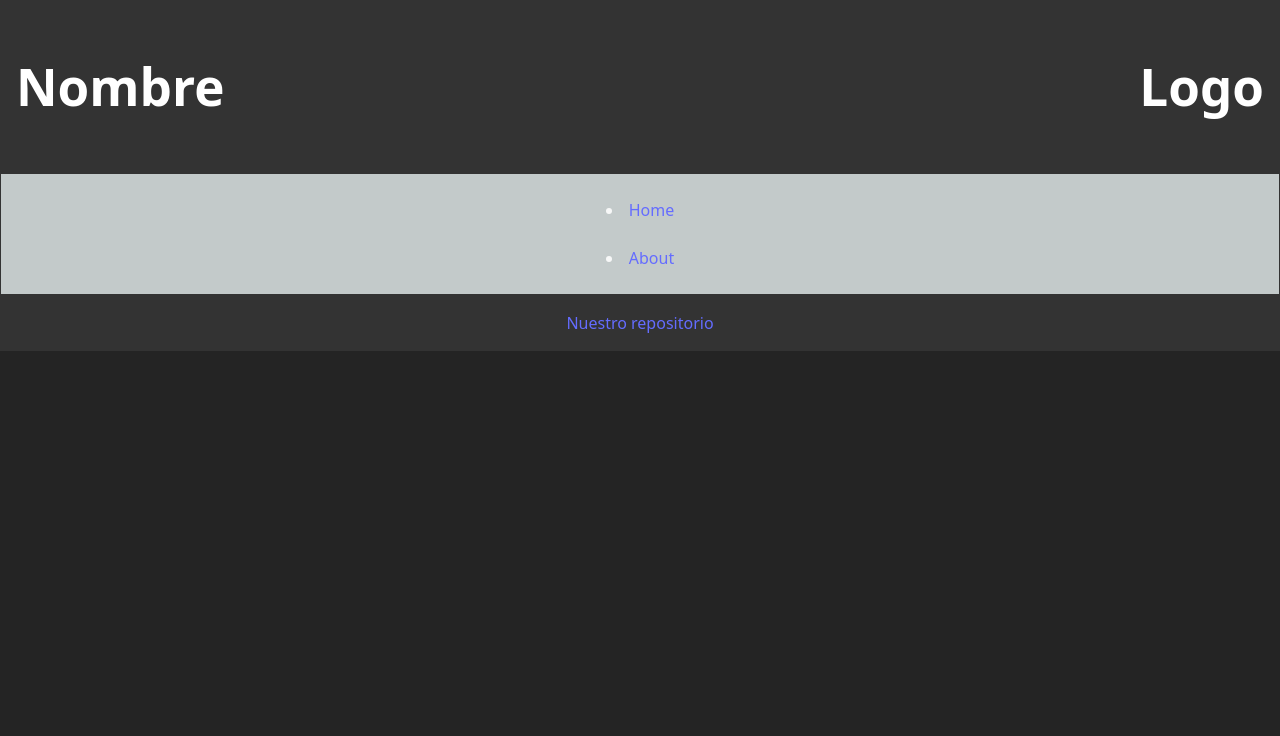
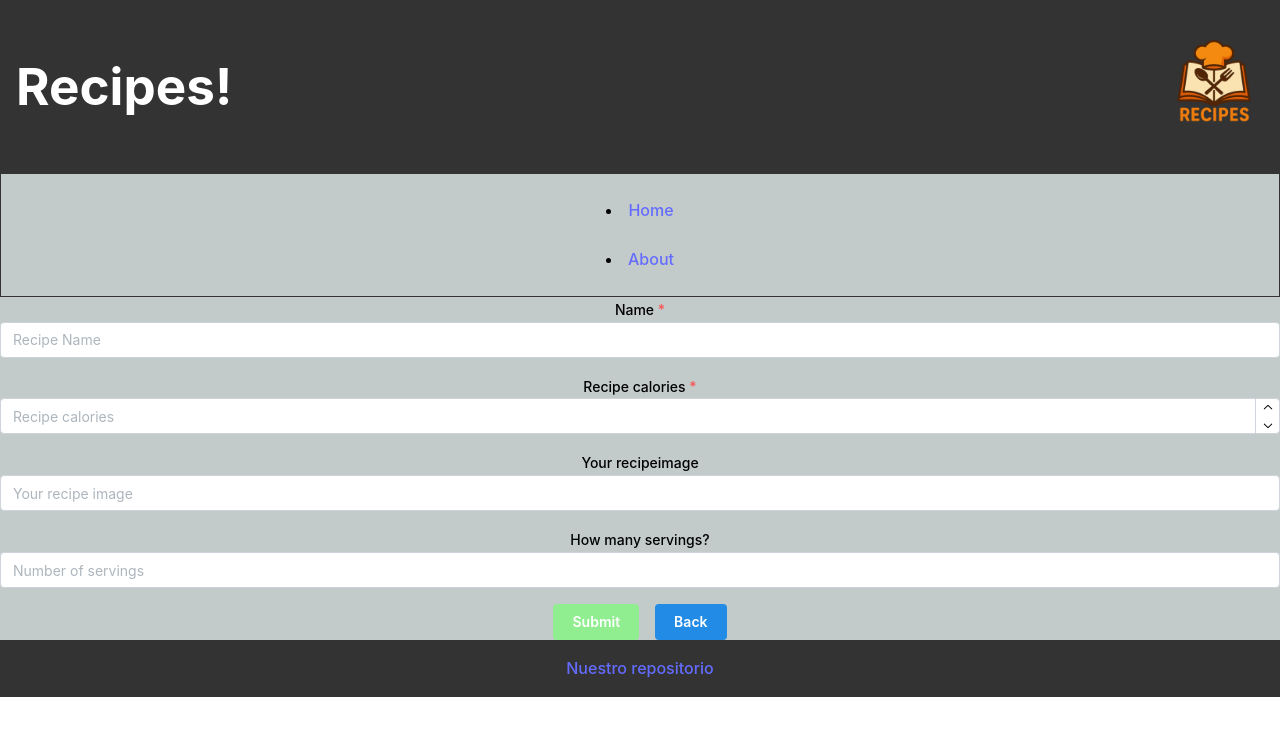
Before and after one commit to raulcarrasco8/react-app, a React (Vite) app: page /new in a window 1280 px wide. Shown: the top 736 px of the page. Built offline with nearby package versions, Linux system fonts and the light colour scheme.

Commit message:
faltarian cambios de diseño y modificar

```diff
--- a/package.json
+++ b/package.json
@@ -10,6 +10,9 @@
     "preview": "vite preview"
   },
   "dependencies": {
+    "@mantine/core": "^8.3.2",
+    "@mantine/form": "^8.3.3",
+    "@mantine/hooks": "^8.3.2",
     "react": "^19.1.1",
     "react-dom": "^19.1.1",
     "react-router-dom": "^7.9.2"
@@ -23,6 +26,9 @@
     "eslint-plugin-react-hooks": "^5.2.0",
     "eslint-plugin-react-refresh": "^0.4.20",
     "globals": "^16.4.0",
+    "postcss": "^8.5.6",
+    "postcss-preset-mantine": "^1.18.0",
+    "postcss-simple-vars": "^7.0.1",
     "vite": "^7.1.7"
   }
 }
--- a/src/App.css
+++ b/src/App.css
@@ -6,6 +6,7 @@
 }
 
 .pantalla {
+  width: 100%;
   background-color: rgb(195, 202, 202);
 }
 
@@ -47,3 +48,25 @@
 .About a:hover{
  background-color: aqua;
 }
+.itemdetails{
+  display: inline-flex;
+}
+.itemdetails .calories{
+  margin: 10px;
+  border: 1px blueviolet solid;
+}
+
+.itemdetails .servings{
+  margin: 10px;
+  border: 1px green solid;
+}
+.navbar-logo {
+    max-width: 100px;
+    height: auto;
+}
+
+.navbar-logo img {
+    width: 100%;
+    height: 100%;
+    object-fit: contain;
+}
--- a/src/App.jsx
+++ b/src/App.jsx
@@ -8,7 +8,7 @@ import recipes from "./assets/recipes.json";
 import { Route, Routes } from "react-router-dom";
 import About from "./pages/About";
 import ItemDetails from "./pages/ItemDetails";
-
+import NewRecipe from "./pages/NewRecipe";
 function App() {
 
   const [recipeItemList, setRecipeItemList] = useState(recipes);
@@ -21,6 +21,12 @@ function App() {
     setRecipeItemList(newList);
   };
 
+  const createRecipe = (recipe)=> {
+    const copyOfRecipeList = [...recipeItemList];
+    copyOfRecipeList.push(recipe);
+    setRecipeItemList(copyOfRecipeList);
+  }
+
   return (
     <div className="pantalla">
       <NavBar />
@@ -29,6 +35,7 @@ function App() {
         <Route path="/" element= {<RecipesList recipeList={recipeItemList}
         onDelete={deleteRecipe}/>}/>
         <Route path="/about" element= {<About/>}/>
+        <Route path="/new" element={<NewRecipe onCreate={createRecipe} />} />
         <Route path="/recipe/:recipeId" element= {<ItemDetails recipeList={recipeItemList}/>}/>
       </Routes>
       <Footer />
--- a/src/components/Navbar.jsx
+++ b/src/components/Navbar.jsx
@@ -1,5 +1,5 @@
-
-
+import React from "react";
+import logo from "../assets/images/6c0e3b52-b389-4841-b2ec-05aebf8ea407.png";
 
 
 function NavBar(props) {
@@ -7,8 +7,8 @@ function NavBar(props) {
     return (
     <nav className="navbar">
 
-        <div><h1>Nombre</h1></div>
-        <div><h1>Logo</h1></div>
+        <div><h1>Recipes!</h1></div>
+        <div className="navbar-logo"><img src={logo} alt="Logo"></img></div>
 
     </nav>
     )
--- /dev/null
+++ b/src/components/RecipeForm.jsx
@@ -0,0 +1,84 @@
+import { useForm, isNotEmpty, hasLength } from "@mantine/form";
+import { Button, Group, TextInput, NumberInput } from "@mantine/core";
+import { Link, useNavigate } from "react-router-dom";
+
+function RecipeForm(props) {
+  const navigate = useNavigate();
+
+  const form = useForm({
+    mode: "uncontrolled",
+    initialValues: {
+      name: "",
+      calories: "",
+      recipeimage: "",
+      servings: "",
+    },
+
+    validate: {
+      name: hasLength({ min: 2, max: 10 }, "Name must be 2-10 characters long"),
+      calories: isNotEmpty("Enter your current calories"),
+    },
+  });
+  const handleSubmit = (values) => {
+    // Crear un nuevo objeto receta con id único
+    const newRecipe = {
+      id: Date.now(), // o algún otro método de generar ID único
+      name: values.name,
+      calories: values.calories,
+      recipeimage: values.recipeimage,
+      servings: values.servings,
+    };
+    props.onCreate(newRecipe);
+    form.reset();
+    navigate("/");
+  };
+  return (
+    <>
+      <form onSubmit={form.onSubmit(handleSubmit)}>
+        <TextInput
+          label="Name"
+          placeholder="Recipe Name"
+          withAsterisk
+          key={form.key("name")}
+          {...form.getInputProps("name")}
+        />
+
+        <NumberInput
+          label="Recipe calories"
+          placeholder="Recipe calories"
+          withAsterisk
+          mt="md"
+          key={form.key("calories")}
+          {...form.getInputProps("calories")}
+        />
+
+        <TextInput
+          label="Your recipeimage"
+          placeholder="Your recipe image"
+          mt="md"
+          key={form.key("recipeimage")}
+          {...form.getInputProps("recipeimage")}
+        />
+
+        <TextInput
+          label="How many servings?"
+          placeholder="Number of servings"
+          mt="md"
+          key={form.key("servings")}
+          {...form.getInputProps("servings")}
+        />
+
+        <Group justify="center" mt="md" spacing="md">
+          <Button color="lightgreen " type="submit">
+            Submit
+          </Button>
+          <Link to="/">
+            <Button>Back</Button>
+          </Link>
+        </Group>
+      </form>
+    </>
+  );
+}
+
+export default RecipeForm;
--- a/src/components/RecipesList.jsx
+++ b/src/components/RecipesList.jsx
@@ -1,9 +1,21 @@
 import { useState } from "react";
 import RecipeItem from "./RecipeItem"
+import { Button } from '@mantine/core';
+import { Link } from "react-router-dom";
+
 function RecipesList(props) {
 
   return (
-    <>
+<>
+  <Link to="/new">
+    <Button
+      fullWidth
+      variant="light"
+      color="pink"
+      size="lg"
+      radius="lg"
+    >CREATE RECIPE</Button>
+  </Link>
       {props.recipeList.map((recipeObj) => {
         return (
           <RecipeItem
--- a/src/index.css
+++ b/src/index.css
@@ -40,6 +40,7 @@ button {
   font-family: inherit;
   background-color: #1a1a1a;
   cursor: pointer;
+  color: white;
   transition: border-color 0.25s;
 }
 button:hover {
--- a/src/main.jsx
+++ b/src/main.jsx
@@ -1,13 +1,17 @@
-import { StrictMode } from 'react'
-import { createRoot } from 'react-dom/client'
-import './index.css'
-import App from './App.jsx'
-import { BrowserRouter } from 'react-router-dom'
+import { StrictMode } from "react";
+import { createRoot } from "react-dom/client";
+import "./index.css";
+import App from "./App.jsx";
+import { BrowserRouter } from "react-router-dom";
+import { MantineProvider } from "@mantine/core";
+import '@mantine/core/styles.css';
 
-createRoot(document.getElementById('root')).render(
+createRoot(document.getElementById("root")).render(
   <StrictMode>
-    <BrowserRouter>
-      <App />
-    </BrowserRouter>
-  </StrictMode>,
-)
+    <MantineProvider>
+      <BrowserRouter>
+        <App />
+      </BrowserRouter>
+    </MantineProvider>
+  </StrictMode>
+);
--- a/src/pages/ItemDetails.jsx
+++ b/src/pages/ItemDetails.jsx
@@ -3,12 +3,20 @@ import { useParams, Link } from "react-router-dom";
 function ItemDetails(props) {
   const { recipeId } = useParams();
   const recipe = props.recipeList.find((recipeItem) => {
-    return recipeItem.id === recipeId;
+    return recipeItem.id === Number(recipeId);
   });
   return (
     <>
       <h1>ITEM DETAILS</h1>
-      <h1>{recipe.name}</h1>
+      <h2>{recipe.name}</h2>
+      <div className="itemdetails">
+        <div className="calories">
+          <p>Calories: {recipe.calories}</p>
+        </div>
+        <div className="servings">
+          <p>Servings: {recipe.servings}</p>
+        </div>
+      </div>
     </>
   );
 }
--- /dev/null
+++ b/src/pages/NewRecipe.jsx
@@ -0,0 +1,13 @@
+import { useParams, Link } from "react-router-dom";
+import RecipeForm from "../components/RecipeForm"
+
+function NewRecipe(props) {
+
+  return (
+    <>
+      <RecipeForm onCreate={props.onCreate}>
+      </RecipeForm>
+    </>
+  );
+}
+export default NewRecipe;
```
Also changed, not shown: src/assets/images/6c0e3b52-b389-4841-b2ec-05aebf8ea407.png (added), 1 other file (tests, documents, lock files or other folders).
